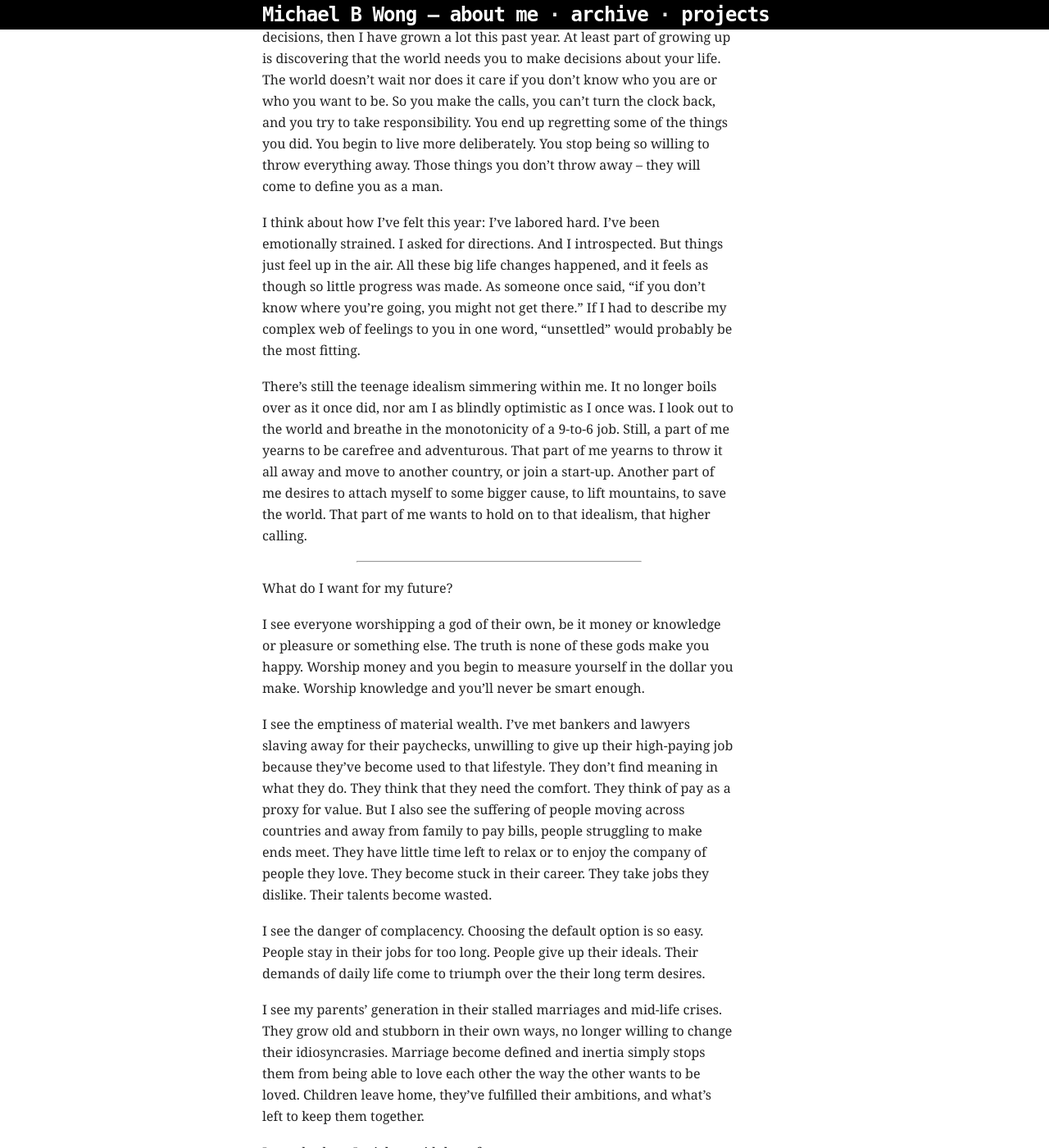
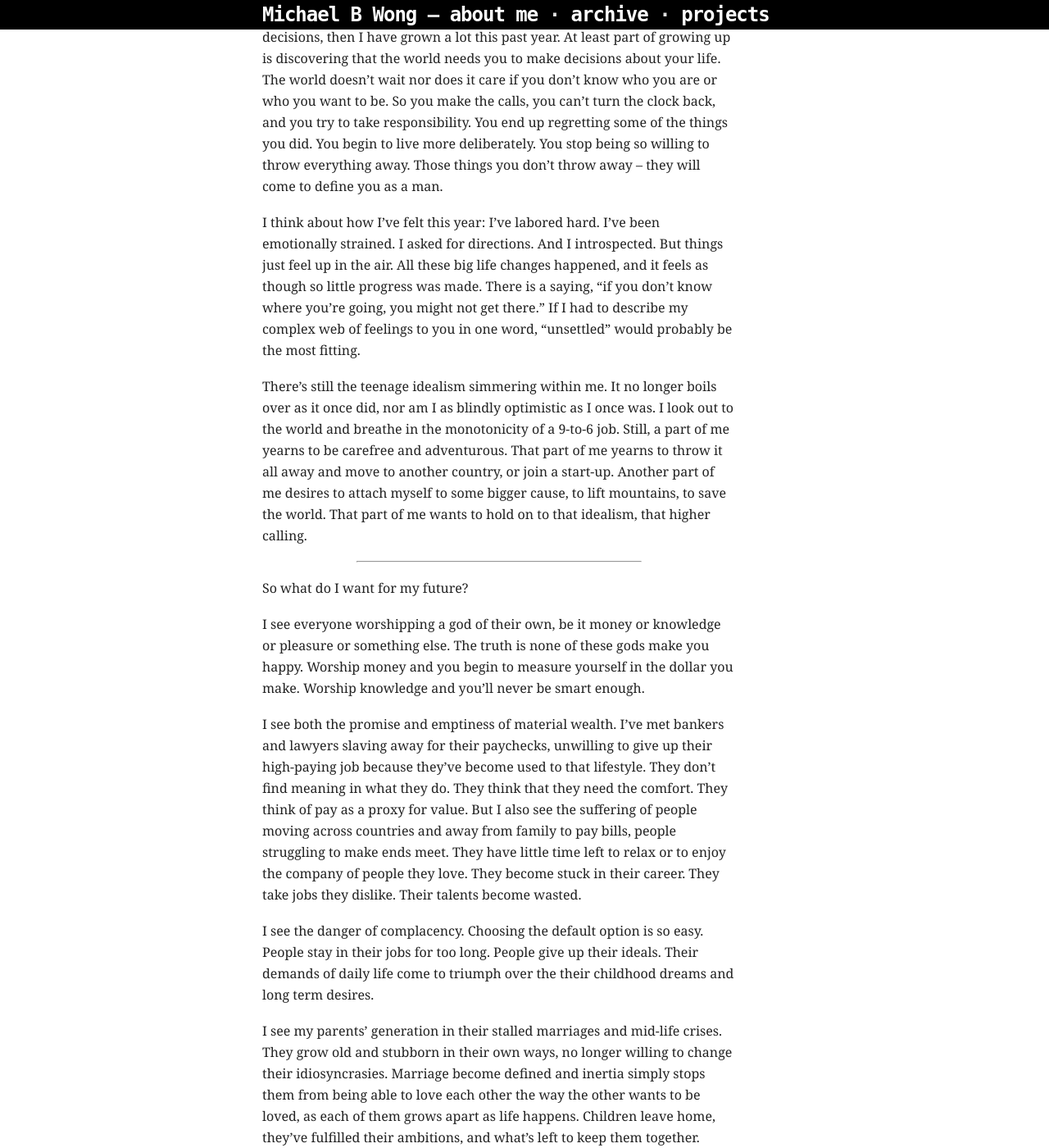
Before and after one commit to mbwong/mbwong.github.com, a Jekyll site: the page built from _posts/2012-11-11-turning-23.md, in a window 1280 px wide and 1400 px high, scrolled down 1172 px. Shown: the whole window at 82% size. Built offline with Jekyll 4.4.1, drawn with Linux system fonts in a browser that asks for light colours.

Commit message:
Update _posts/2012-11-11-turning-23.md

```diff
--- a/_posts/2012-11-11-turning-23.md
+++ b/_posts/2012-11-11-turning-23.md
@@ -28,21 +28,21 @@ As these changes happened, though, I grew more weary of the emotional highs and
 
 If personal growth is defined by gaining experiences to guide future decisions, then I have grown a lot this past year. At least part of growing up is discovering that the world needs you to make decisions about your life. The world doesn't wait nor does it care if you don't know who you are or who you want to be. So you make the calls, you can't turn the clock back, and you try to take responsibility. You end up regretting some of the things you did. You begin to live more deliberately. You stop being so willing to throw everything away. Those things you don't throw away -- they will come to define you as a man.
 
-I think about how I've felt this year: I've labored hard. I've been emotionally strained. I asked for directions. And I introspected. But things just feel up in the air. All these big life changes happened, and it feels as though so little progress was made. As someone once said, "if you don't know where you're going, you might not get there." If I had to describe my complex web of feelings to you in one word, "unsettled" would probably be the most fitting.
+I think about how I've felt this year: I've labored hard. I've been emotionally strained. I asked for directions. And I introspected. But things just feel up in the air. All these big life changes happened, and it feels as though so little progress was made. There is a saying, "if you don't know where you're going, you might not get there." If I had to describe my complex web of feelings to you in one word, "unsettled" would probably be the most fitting.
 
 There's still the teenage idealism simmering within me. It no longer boils over as it once did, nor am I as blindly optimistic as I once was. I look out to the world and breathe in the monotonicity of a 9-to-6 job. Still, a part of me yearns to be carefree and adventurous. That part of me yearns to throw it all away and move to another country, or join a start-up. Another part of me desires to attach myself to some bigger cause, to lift mountains, to save the world. That part of me wants to hold on to that idealism, that higher calling.
 
 * * *
 
-What do I want for my future?
+So what do I want for my future?
 
 I see everyone worshipping a god of their own, be it money or knowledge or pleasure or something else. The truth is none of these gods make you happy. Worship money and you begin to measure yourself in the dollar you make. Worship knowledge and you'll never be smart enough.
 
-I see the emptiness of material wealth. I've met bankers and lawyers slaving away for their paychecks, unwilling to give up their high-paying job because they've become used to that lifestyle. They don't find meaning in what they do. They think that they need the comfort. They think of pay as a proxy for value. But I also see the suffering of people moving across countries and away from family to pay bills, people struggling to make ends meet. They have little time left to relax or to enjoy the company of people they love. They become stuck in their career. They take jobs they dislike. Their talents become wasted.
+I see both the promise and emptiness of material wealth. I've met bankers and lawyers slaving away for their paychecks, unwilling to give up their high-paying job because they've become used to that lifestyle. They don't find meaning in what they do. They think that they need the comfort. They think of pay as a proxy for value. But I also see the suffering of people moving across countries and away from family to pay bills, people struggling to make ends meet. They have little time left to relax or to enjoy the company of people they love. They become stuck in their career. They take jobs they dislike. Their talents become wasted.
 
-I see the danger of complacency. Choosing the default option is so easy. People stay in their jobs for too long. People give up their ideals. Their demands of daily life come to triumph over the their long term desires.
+I see the danger of complacency. Choosing the default option is so easy. People stay in their jobs for too long. People give up their ideals. Their demands of daily life come to triumph over the their childhood dreams and long term desires.
 
-I see my parents' generation in their stalled marriages and mid-life crises. They grow old and stubborn in their own ways, no longer willing to change their idiosyncrasies. Marriage become defined and inertia simply stops them from being able to love each other the way the other wants to be loved. Children leave home, they've fulfilled their ambitions, and what's left to keep them together.
+I see my parents' generation in their stalled marriages and mid-life crises. They grow old and stubborn in their own ways, no longer willing to change their idiosyncrasies. Marriage become defined and inertia simply stops them from being able to love each other the way the other wants to be loved, as each of them grows apart as life happens. Children leave home, they've fulfilled their ambitions, and what's left to keep them together.
 
 I wonder how I might avoid these fates.
 
```
